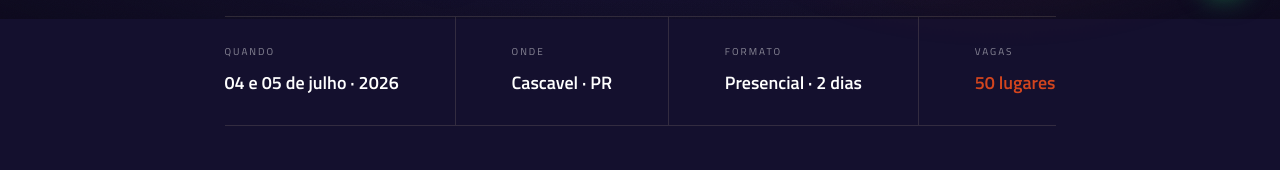
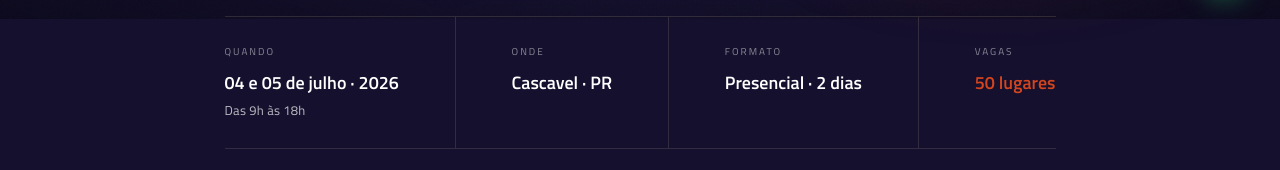
Before and after one commit to sejaanomalo-web/Landing-page-evento-diego, a Next.js app: page / in a window 1280 px wide. Shown: the part 781-951 px from the top of the page. Built offline with nearby package versions, Linux system fonts and the light colour scheme; no server answers.

Commit message:
feat(hero,venue): adiciona horário "Das 9h às 18h"
- Hero meta "Quando": linha secundária menor sob a data
- Venue "Datas confirmadas": segunda linha não-itálica dentro do dateBlock

Co-Authored-By: Claude Opus 4.7 (1M context) <noreply@anthropic.com>

```diff
--- a/src/components/sections/Hero.module.css
+++ b/src/components/sections/Hero.module.css
@@ -123,6 +123,14 @@
   margin-top: 10px;
   color: white;
 }
+.metaSub {
+  display: block;
+  margin-top: 4px;
+  font-size: 13px;
+  font-weight: 500;
+  color: var(--ink-soft);
+  letter-spacing: 0.02em;
+}
 .metaAccent {
   color: var(--orange);
 }
--- a/src/components/sections/Hero.tsx
+++ b/src/components/sections/Hero.tsx
@@ -35,7 +35,10 @@ export function Hero() {
             <div className={styles.meta}>
               <div>
                 <div className={styles.metaKey}>Quando</div>
-                <div className={styles.metaValue}>04 e 05 de julho · 2026</div>
+                <div className={styles.metaValue}>
+                  04 e 05 de julho · 2026
+                  <span className={styles.metaSub}>Das 9h às 18h</span>
+                </div>
               </div>
               <div>
                 <div className={styles.metaKey}>Onde</div>
--- a/src/components/sections/Venue.module.css
+++ b/src/components/sections/Venue.module.css
@@ -205,6 +205,15 @@
   letter-spacing: 0.005em;
   font-style: italic;
 }
+.dateTime {
+  display: block;
+  margin-top: 8px;
+  font-size: 15px;
+  font-weight: 500;
+  font-style: normal;
+  color: var(--ink-soft);
+  letter-spacing: 0.02em;
+}
 
 @media (max-width: 900px) {
   .section {
--- a/src/components/sections/Venue.tsx
+++ b/src/components/sections/Venue.tsx
@@ -141,7 +141,10 @@ export function Venue() {
             </div>
 
             <h3 className={styles.subheader}>Datas confirmadas</h3>
-            <div className={styles.dateBlock}>04 e 05 de julho · 2026</div>
+            <div className={styles.dateBlock}>
+              04 e 05 de julho · 2026
+              <span className={styles.dateTime}>Das 9h às 18h</span>
+            </div>
           </ScrollReveal>
         </div>
       </div>
```
